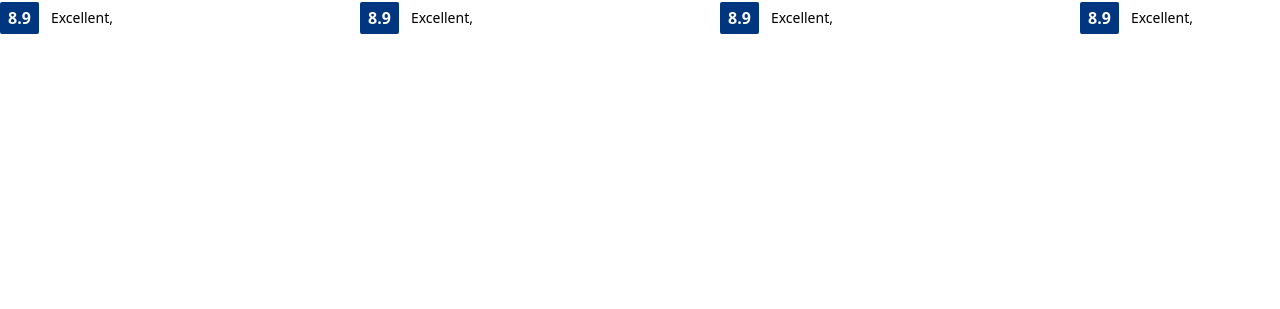
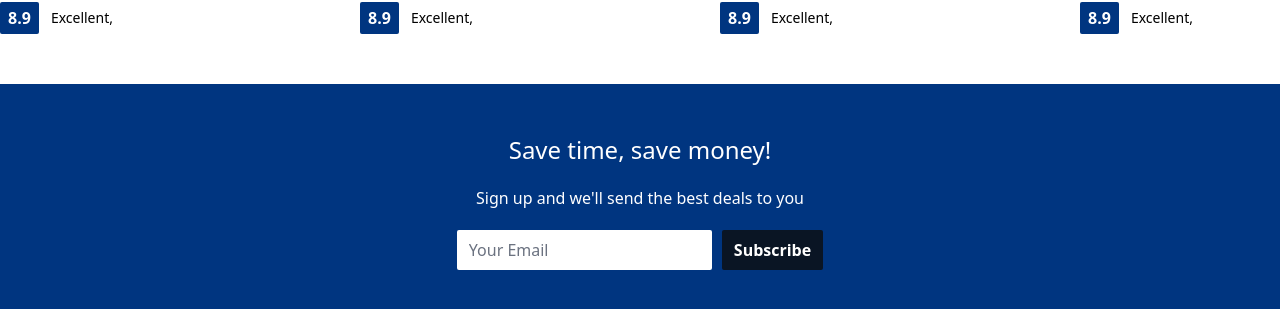
Before and after one commit to vrdperera/booking-app, a React (Create React App) app: page / in a window 1280 px wide. Shown: the part 1385-1694 px from the top of the page. Before the commit the page ends 1419 px from the top, so only its background shows below. Built offline with nearby package versions, Linux system fonts and the light colour scheme.

Commit message:
add mailList component

```diff
--- a/src/components/featuredProperties/index.jsx
+++ b/src/components/featuredProperties/index.jsx
@@ -8,10 +8,10 @@ export default function FeaturedProperties({
   comment,
 }) {
   return (
-    <div className="min-w-[200px] h-[300]">
+    <div className="min-w-[200px] h-[300] mb-[50px]">
       <img src={img} alt={alt} className="w-[200px] h-[200] object-cover" />
       <h4 className="fpName font-bold mt-2">{propName}</h4>
-      <h4 className="fpCity font-medium my-2">{city}</h4>
+      <h4 className="fpCity font-normal my-2">{city}</h4>
       <h4 className="fpPrice font-medium">Starting from ${price}</h4>
       <div className="fpRating flex items-center mt-2 gap-3 ">
         <button className="bg-[#003580] font-bold text-white border-none px-2 py-1 rounded-sm">
--- /dev/null
+++ b/src/components/mailList/index.jsx
@@ -0,0 +1,20 @@
+export default function MailList() {
+  return (
+    <div className="flex justify-center flex-col items-center text-white gap-5 p-[50px]">
+      <h1 className="mailTitle text-2xl">Save time, save money!</h1>
+      <span className="mailDesc">
+        Sign up and we'll send the best deals to you
+      </span>
+      <div className="mailInputContainer">
+        <input
+          className="border-none text-black mr-[10px] rounded-sm"
+          type="text"
+          placeholder="Your Email"
+        />
+        <button className="bg-[#0a1524] font-bold text-white border-none px-3 py-2 rounded-sm">
+          Subscribe
+        </button>
+      </div>
+    </div>
+  );
+}
--- a/src/pages/home/index.jsx
+++ b/src/pages/home/index.jsx
@@ -5,6 +5,7 @@ import PropertyList from '../../components/propertyList';
 import FeaturedProperties from '../../components/featuredProperties';
 import { imgData } from '../../components/propertyList/data';
 import { propertiesimgDataPro } from '../../components/featuredProperties/data';
+import MailList from '../../components/mailList';
 
 export default function Home() {
   return (
@@ -46,6 +47,13 @@ export default function Home() {
           </div>
         </div>
       </div>
+      <div className="w-full bg-[#003580] ">
+        <div className="container mx-auto">
+          <div className="w-full max-w-7xl mx-auto">
+            <MailList />
+          </div>
+        </div>
+      </div>
     </div>
   );
 }
```
